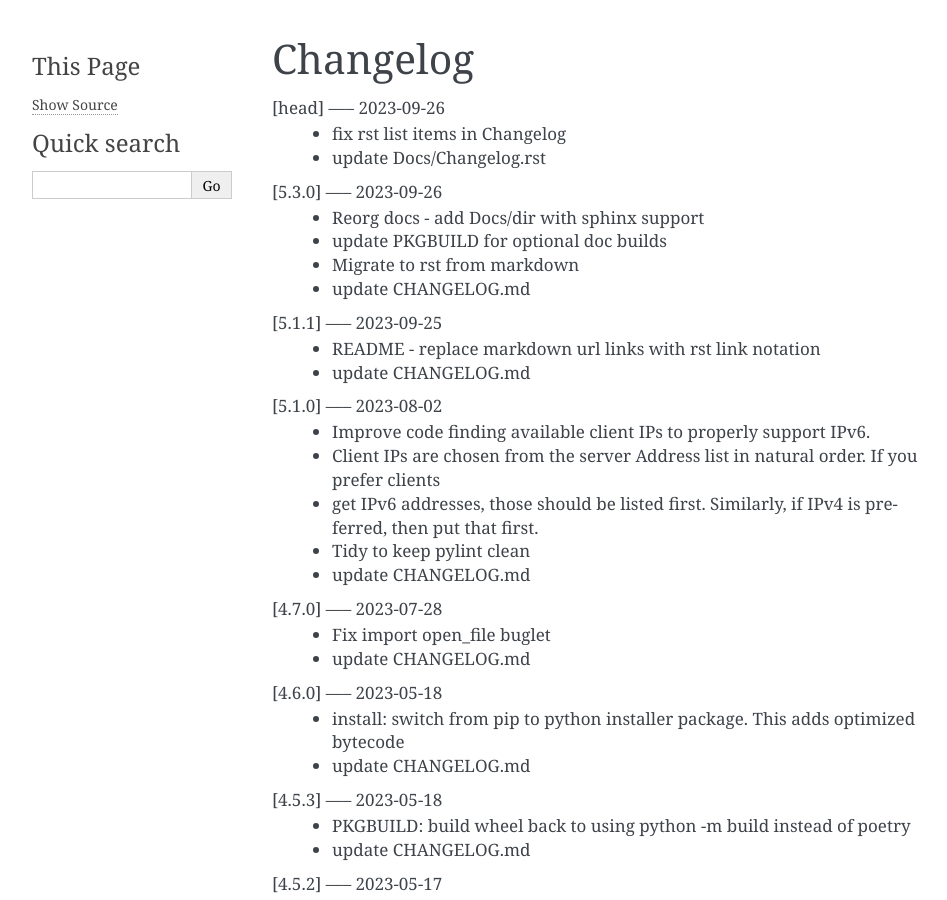
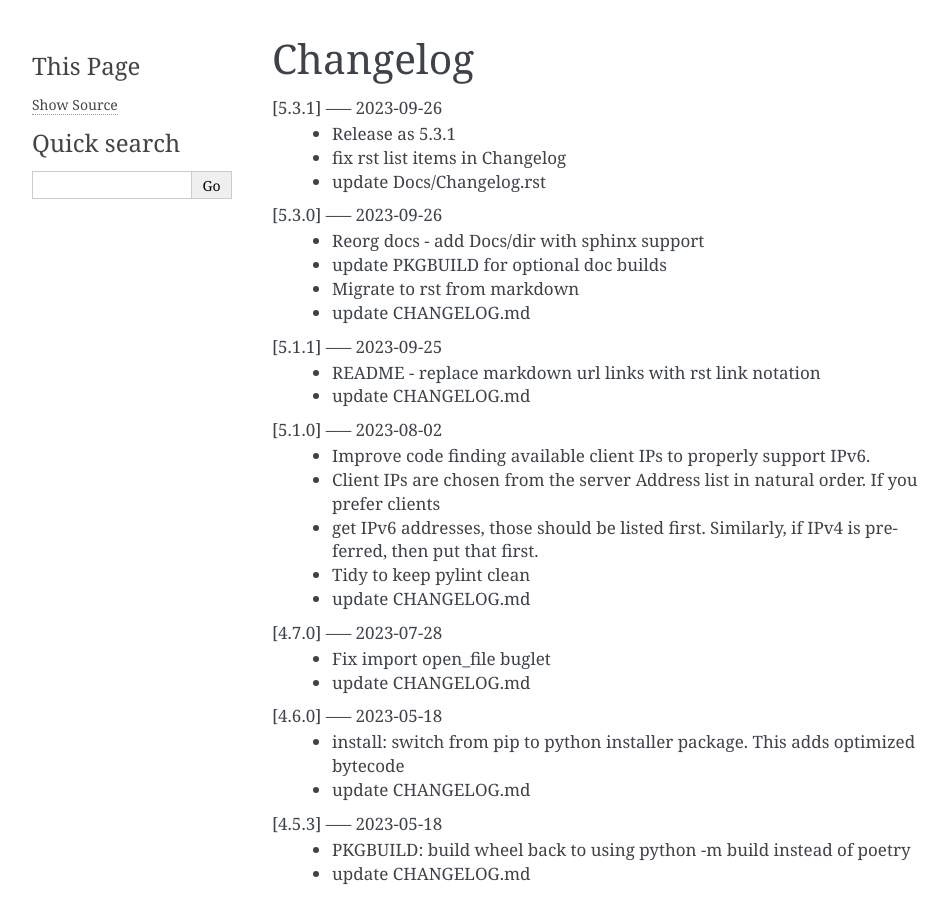
Before and after one commit to gene-git/wg_tool, a Sphinx documentation site: the page built from Docs/Changelog.rst, in a window 1280 px wide and 900 px high. Shown: the whole window, without its empty margins (148-1095 px from the left). Built offline with Sphinx 7.4.7, drawn with Linux system fonts in a browser that asks for light colours; pages that are not in the unit, such as notebooks, are missing from menus.

Commit message:
update Docs/Changelog.rst

```diff
--- a/Docs/Changelog.rst
+++ b/Docs/Changelog.rst
@@ -1,7 +1,8 @@
 Changelog
 =========
 
-[head] ----- 2023-09-26
+[5.3.1] ----- 2023-09-26
+ * Release as 5.3.1
  * fix rst list items in Changelog
  * update Docs/Changelog.rst
 
```
